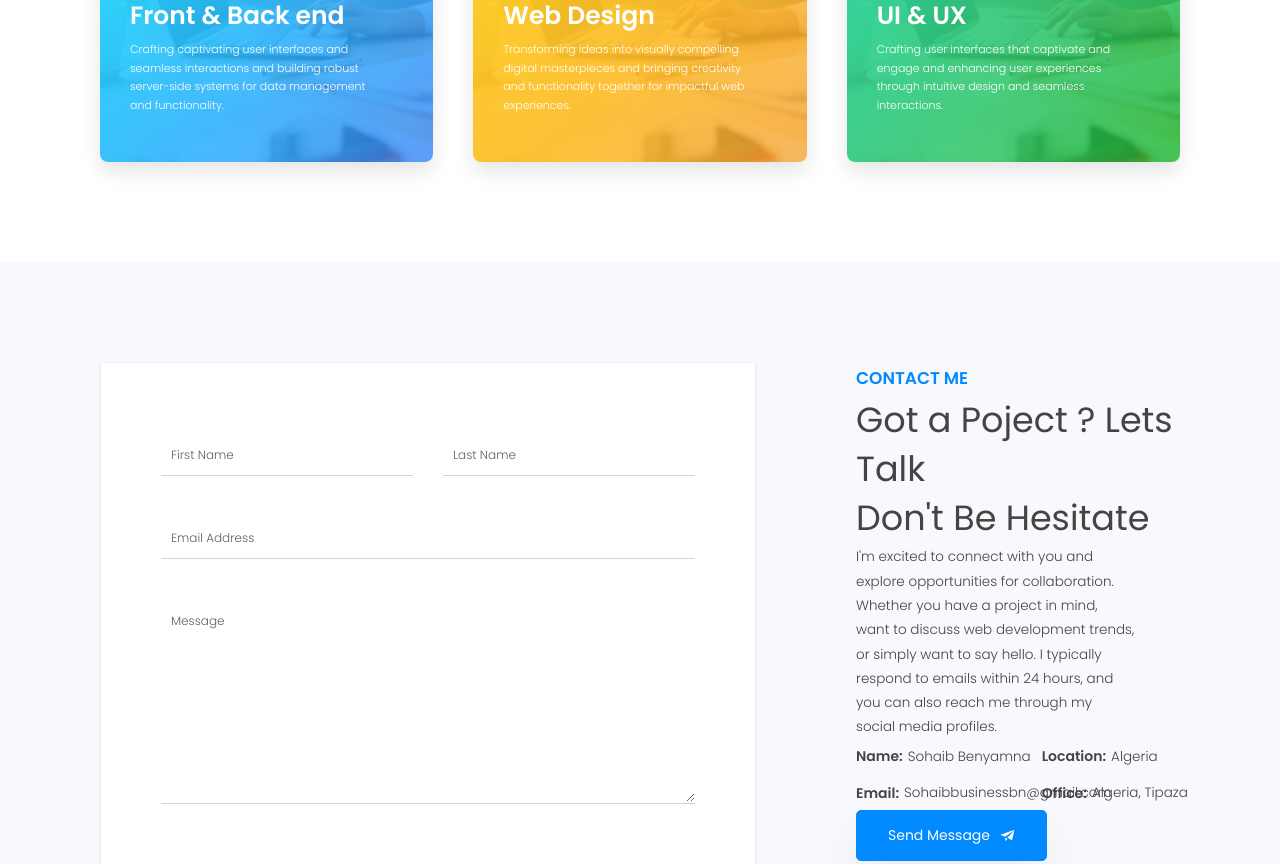
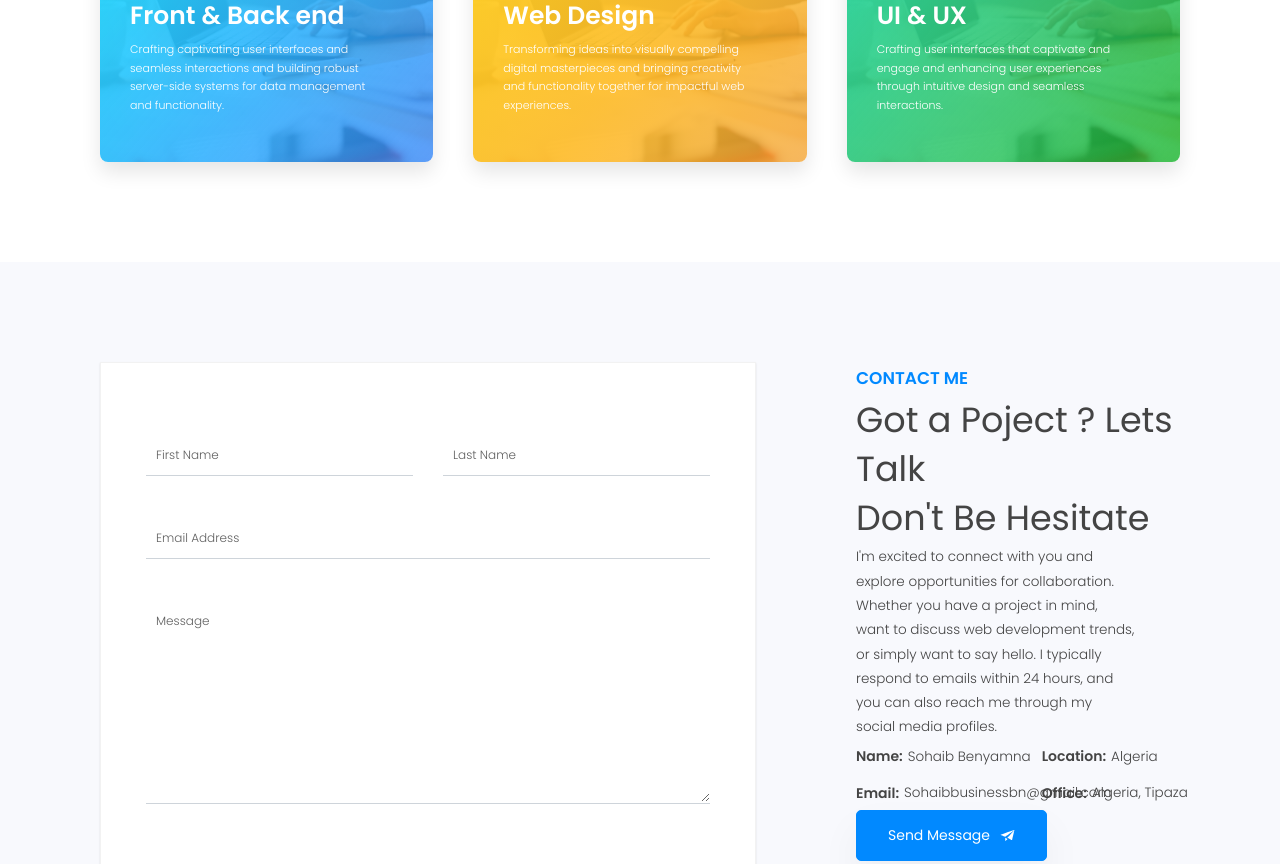
Before and after one commit to Sohaib-Bn/portfolio-sohaib, a website built with Parcel: page index.html in a window 1280 px wide. Shown: the part 4298-5162 px from the top of the page. Built offline with nearby package versions, Linux system fonts and the light colour scheme.

Commit message:
form fixing

```diff
--- a/sass/components/_contact.scss
+++ b/sass/components/_contact.scss
@@ -23,7 +23,7 @@
   &__form {
     flex: 0 0 40%;
     display: grid;
-    grid-template-columns: 1fr 1fr;
+    grid-template-columns: repeat(2, 50%);
     padding: 6rem;
     gap: 3rem;
     justify-content: center;
```
